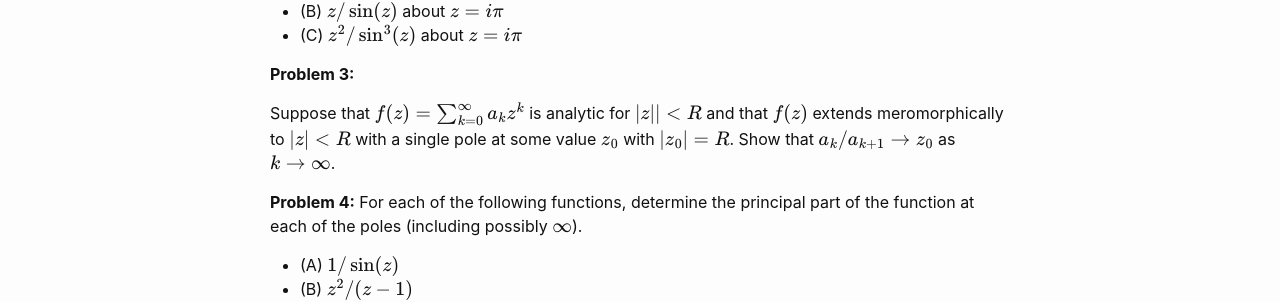
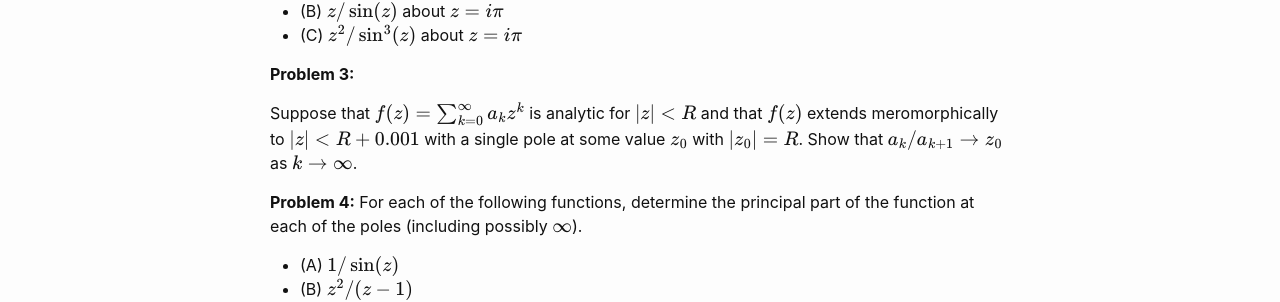
Before and after one commit to wcasper/math412fall2021, a Jekyll site: the page built from _homework/hw5.md, in a window 1280 px wide. Shown: the part 831-1133 px from the top of the page. Built offline with Jekyll 4.4.1, drawn with Linux system fonts in a browser that asks for light colours.

Commit message:
fixed typo

```diff
--- a/_homework/hw5.md
+++ b/_homework/hw5.md
@@ -32,7 +32,7 @@ Find the radius of convergence of the power series of the following functions ex
 
 **Problem 3:**
 
-Suppose that $$f(z)=\sum_{k=0}^\infty a_k z^k$$ is analytic for $$\lvert z\rvert \rvert < R$$ and that $$f(z)$$ extends meromorphically to  $$\lvert z\rvert < R$$ with a single pole at some value $$z_0$$ with $$\lvert z_0\rvert = R$$.  Show that $$a_k/a_{k+1}\rightarrow z_0$$ as $$k\rightarrow\infty$$.
+Suppose that $$f(z)=\sum_{k=0}^\infty a_k z^k$$ is analytic for $$\lvert z\rvert < R$$ and that $$f(z)$$ extends meromorphically to  $$\lvert z\rvert < R + 0.001$$ with a single pole at some value $$z_0$$ with $$\lvert z_0\rvert = R$$.  Show that $$a_k/a_{k+1}\rightarrow z_0$$ as $$k\rightarrow\infty$$.
 
 **Problem 4:**
 For each of the following functions, determine the principal part of the function at each of the poles (including possibly $$\infty$$).
```
